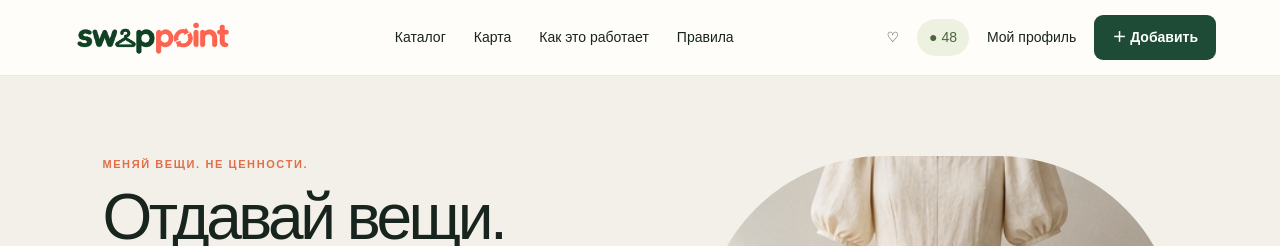
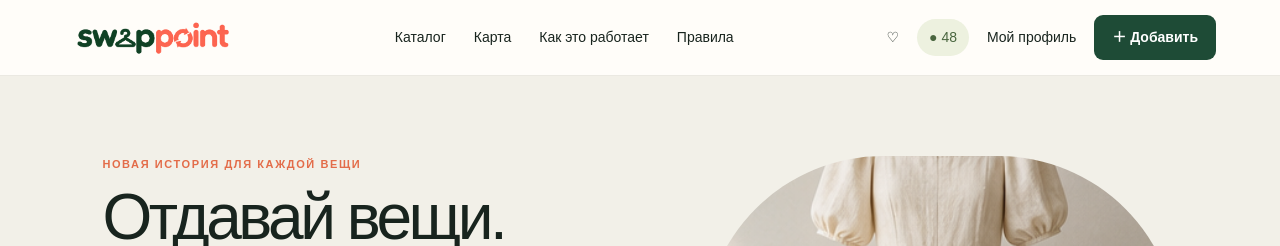
Before and after one commit to opozdnyakovwebmechanic-blip/swappoint, a Next.js app: page / in a window 1280 px wide. Shown: the top 246 px of the page. Built offline with nearby package versions, Linux system fonts and the light colour scheme.

Commit message:
Set final SwapPoint tagline

```diff
--- a/src/app/layout.tsx
+++ b/src/app/layout.tsx
@@ -2,7 +2,7 @@ import type { Metadata } from "next";
 import "./globals.css";
 
 export const metadata: Metadata = {
-  title: "SwapPoint — меняй вещи. Не ценности.",
+  title: "SwapPoint — новая история для каждой вещи",
   description: "Соседский маркетплейс обмена вещами за баллы",
 };
 
--- a/src/app/page.tsx
+++ b/src/app/page.tsx
@@ -3,5 +3,5 @@ import { ItemGrid, Layout, items } from "@/components/app";
 import Link from "next/link";
 
 export default function Home() {
-  return <Layout><section className="hero"><div><p className="eyebrow">Меняй вещи. Не ценности.</p><h1>Отдавай вещи.<br/><i>Получай баллы.</i><br/>Выбирай новые.</h1><p className="lead">SwapPoint — соседское сообщество для вещей, которым есть что рассказать дальше.</p><div className="actions"><Link className="btn" href="/catalog">Найти вещи</Link><Link className="btn ghost" href="/add">＋ Добавить вещь</Link></div><div className="stats"><b>12 840</b><span>вещей обрели второй дом</span><b>3 200</b><span>соседей уже меняются</span></div></div><div className="hero-photo"><img src="/items/linen-dress.png" alt="Винтажная одежда"/><span className="float-card">♻ <b>Новая жизнь</b><small>для хороших вещей</small></span></div></section><section className="section"><div className="section-head"><div><p className="eyebrow">Рядом с вами</p><h2>Вещи, которые ждут</h2></div><Link href="/catalog">Смотреть всё →</Link></div><ItemGrid items={items.slice(0,4)}/></section><section className="steps"><div><p className="eyebrow">Как это работает</p><h2>Просто. Честно.<br/>По-соседски.</h2></div>{[["01","Добавьте вещь","Укажите состояние, фотографии и цену в баллах."],["02","Найдите своё","Выберите понравившуюся вещь рядом."],["03","Передайте","Встретьтесь в удобном месте и подтвердите обмен."]].map(x=><div className="step" key={x[0]}><strong>{x[0]}</strong><h3>{x[1]}</h3><p>{x[2]}</p></div>)}</section></Layout>;
+  return <Layout><section className="hero"><div><p className="eyebrow">Новая история для каждой вещи</p><h1>Отдавай вещи.<br/><i>Получай баллы.</i><br/>Выбирай новые.</h1><p className="lead">SwapPoint — соседское сообщество для вещей, которым есть что рассказать дальше.</p><div className="actions"><Link className="btn" href="/catalog">Найти вещи</Link><Link className="btn ghost" href="/add">＋ Добавить вещь</Link></div><div className="stats"><b>12 840</b><span>вещей обрели второй дом</span><b>3 200</b><span>соседей уже меняются</span></div></div><div className="hero-photo"><img src="/items/linen-dress.png" alt="Винтажная одежда"/><span className="float-card">♻ <b>Новая жизнь</b><small>для хороших вещей</small></span></div></section><section className="section"><div className="section-head"><div><p className="eyebrow">Рядом с вами</p><h2>Вещи, которые ждут</h2></div><Link href="/catalog">Смотреть всё →</Link></div><ItemGrid items={items.slice(0,4)}/></section><section className="steps"><div><p className="eyebrow">Как это работает</p><h2>Просто. Честно.<br/>По-соседски.</h2></div>{[["01","Добавьте вещь","Укажите состояние, фотографии и цену в баллах."],["02","Найдите своё","Выберите понравившуюся вещь рядом."],["03","Передайте","Встретьтесь в удобном месте и подтвердите обмен."]].map(x=><div className="step" key={x[0]}><strong>{x[0]}</strong><h3>{x[1]}</h3><p>{x[2]}</p></div>)}</section></Layout>;
 }
```
